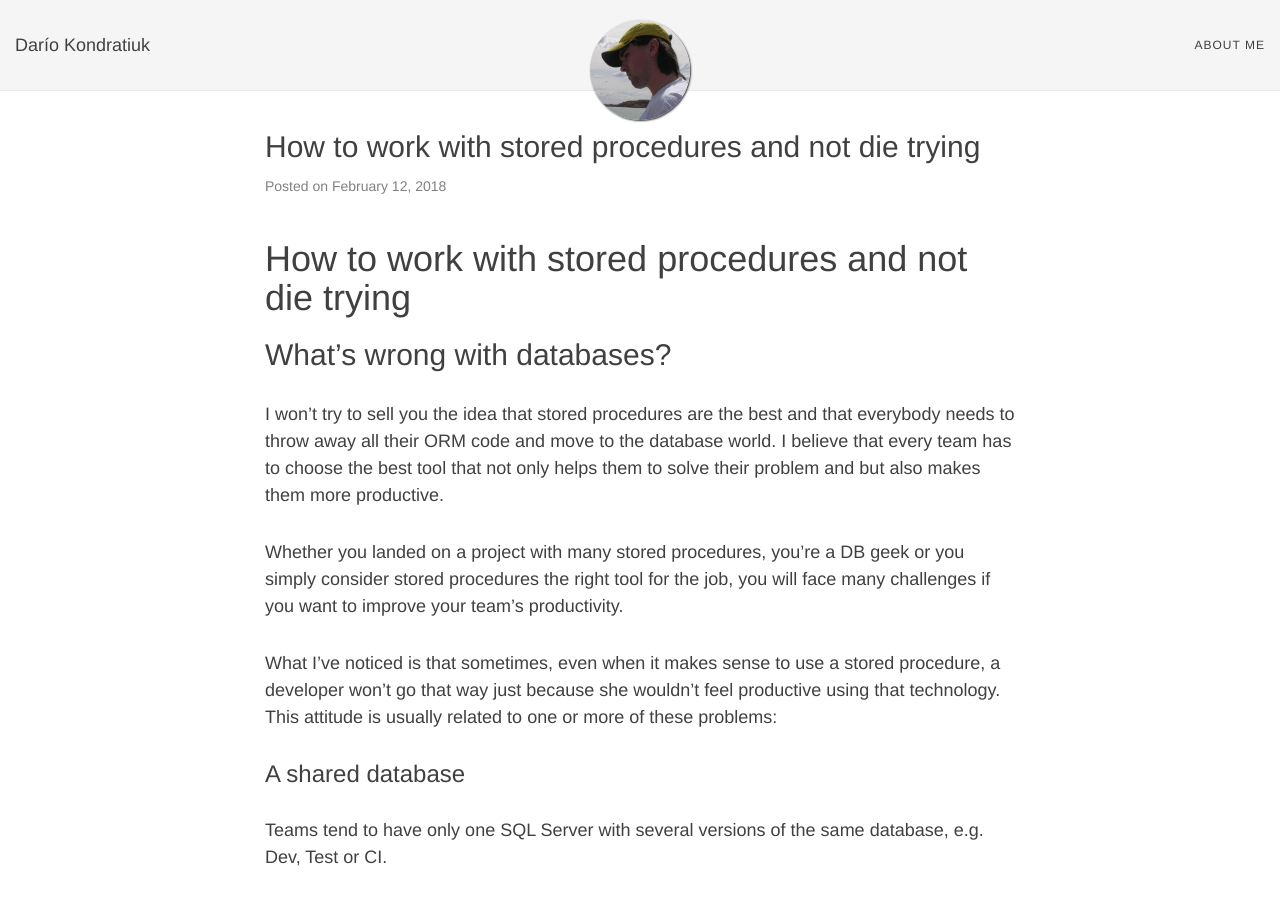
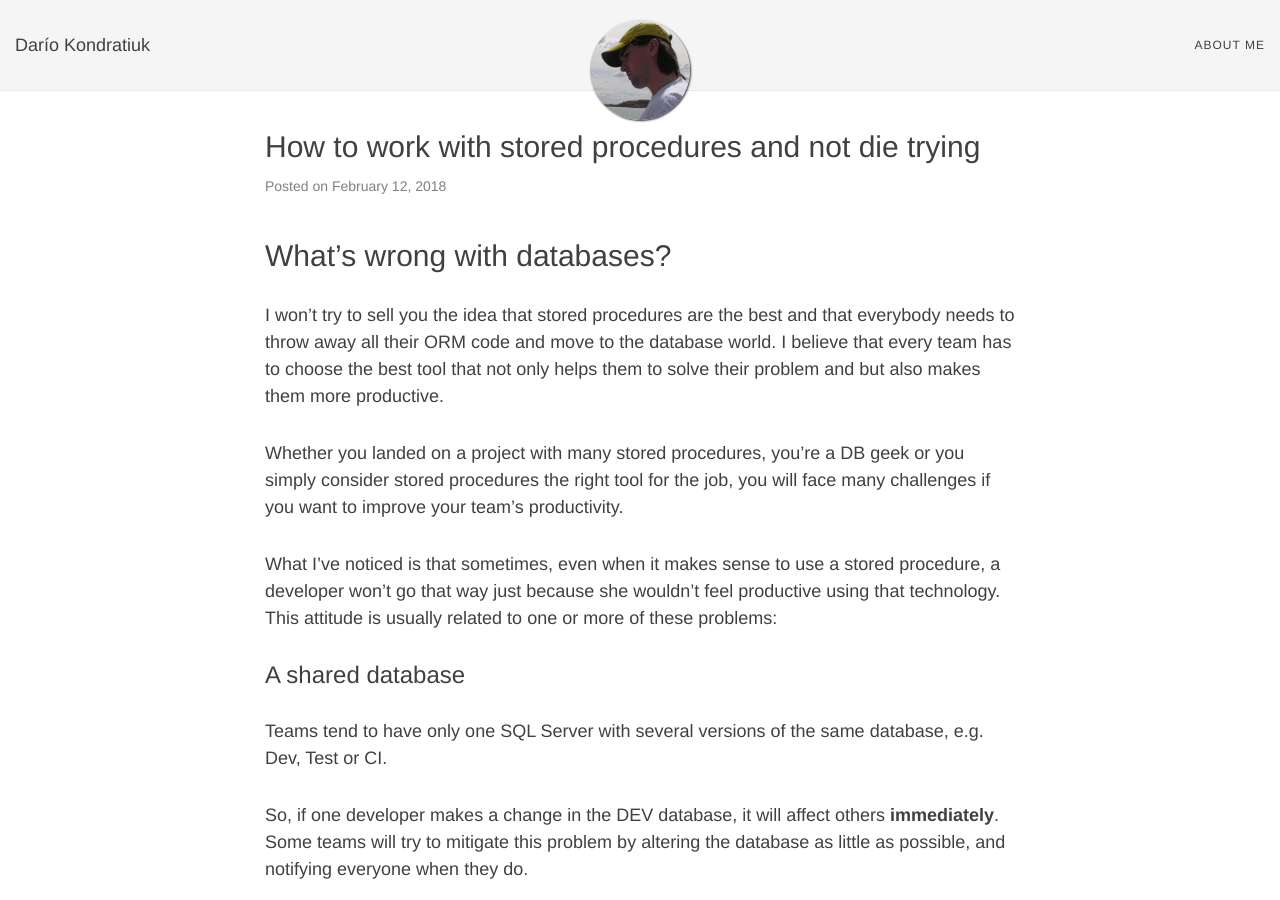
Before and after one commit to kblok/kblok.github.io, a Jekyll site: the page built from _posts/2018-02-12-how-to-work-with-stored-procedures-and-not-die-trying.md, in a window 1280 px wide and 900 px high. Built offline with Jekyll 4.4.1, drawn with Linux system fonts in a browser that asks for light colours; nearby versions of some CDN libraries; comment, search, counter and statistics services are not loaded.

Commit message:
Remove extra title

```diff
--- a/_posts/2018-02-12-how-to-work-with-stored-procedures-and-not-die-trying.md
+++ b/_posts/2018-02-12-how-to-work-with-stored-procedures-and-not-die-trying.md
@@ -3,8 +3,6 @@ title: How to work with stored procedures and not die trying
 tags: sqlserver
 permalink: /blogs/how-to-work-with-stored-procedures-and-not-die-trying
 ---
-
-# How to work with stored procedures and not die trying
 
 ## What's wrong with databases?
 I won't try to sell you the idea that stored procedures are the best and that everybody needs to throw away all their ORM code and move to the database world. I believe that every team has to choose the best tool that not only helps them to solve their problem and but also makes them more productive.
```
